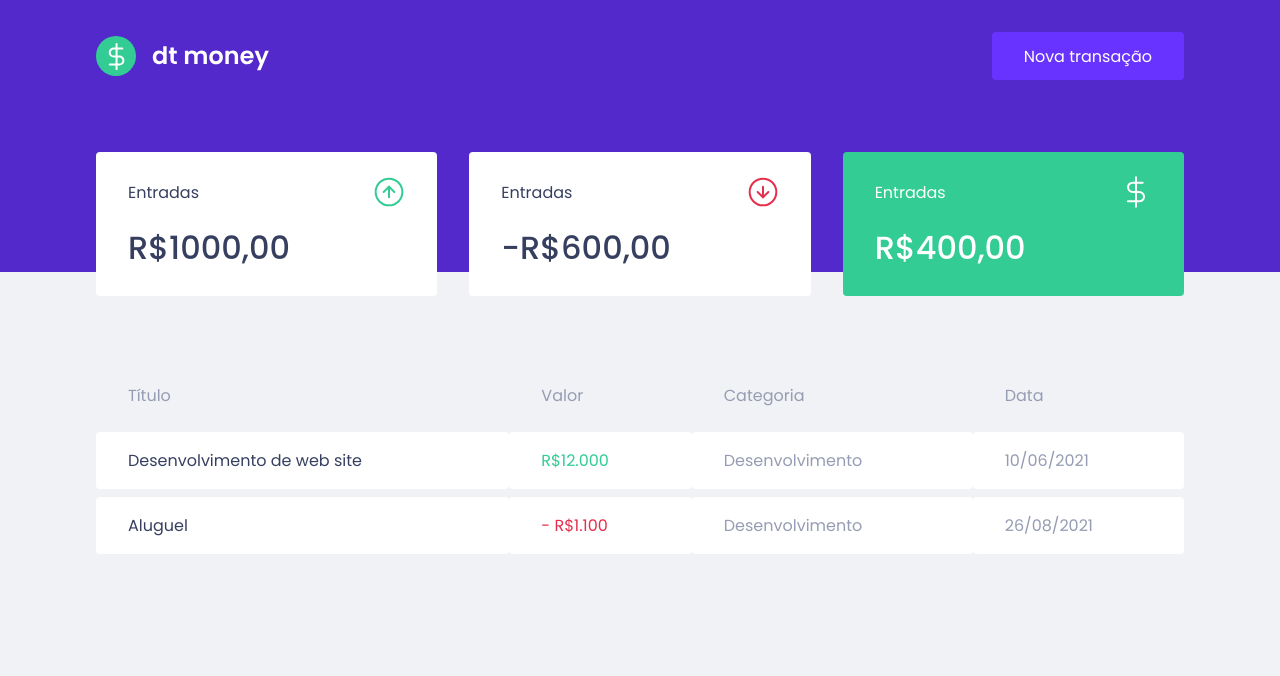
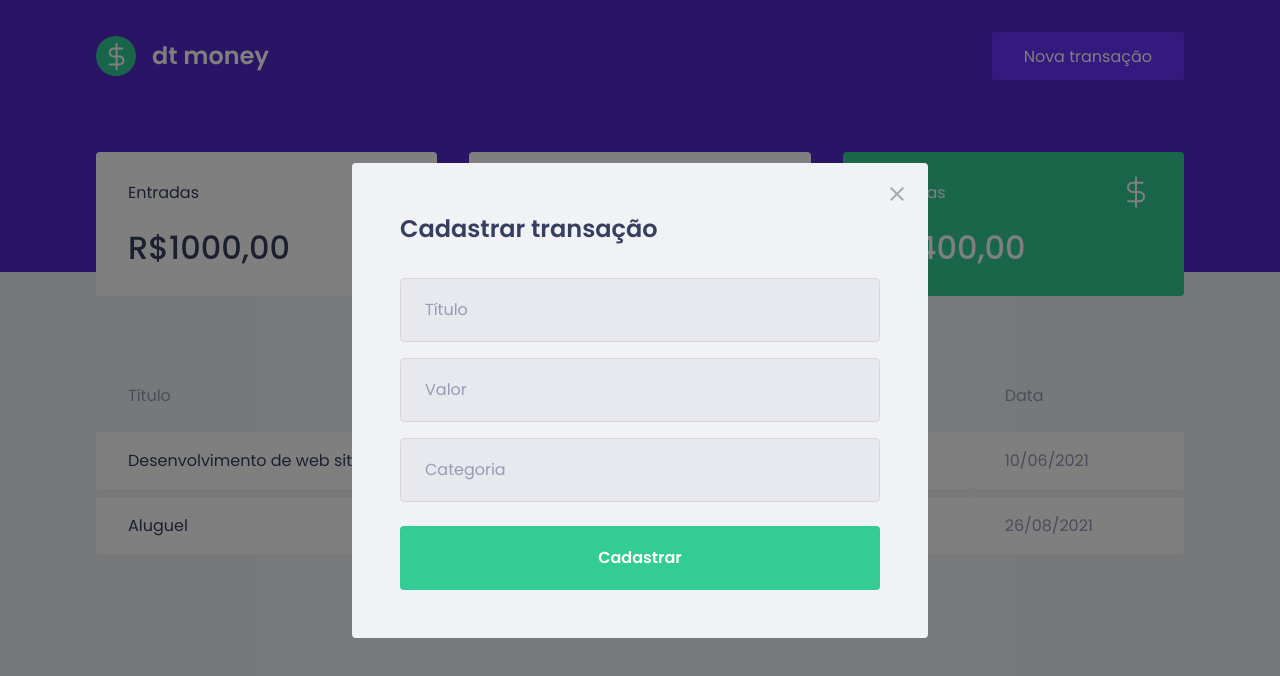
Before and after one commit to ittalolz/02-dtmoney, a React (Create React App) app: page / in a window 1280 px wide. Both pictures are taken after a click on the button "Nova transação". Shown: the top 676 px of the page. Built offline with nearby package versions, Linux system fonts and the light colour scheme; no server answers; what miragejs would draw is missing.

Commit message:
feat: new TransactionModal component

```diff
--- a/package.json
+++ b/package.json
@@ -7,6 +7,7 @@
     "miragejs": "^0.1.43",
     "react": "^18.0.0",
     "react-dom": "^18.0.0",
+    "react-modal": "^3.14.4",
     "react-scripts": "5.0.0",
     "styled-components": "^5.3.5",
     "web-vitals": "^2.1.0"
@@ -19,6 +20,7 @@
     "@types/node": "^16.7.13",
     "@types/react": "^17.0.20",
     "@types/react-dom": "^17.0.9",
+    "@types/react-modal": "^3.13.1",
     "@types/styled-components": "^5.1.24",
     "typescript": "^4.4.2"
   },
--- a/src/App.tsx
+++ b/src/App.tsx
@@ -1,12 +1,28 @@
+import { useState } from "react";
 import { Dashboard } from "./components/Dashboard";
 import { Header } from "./components/Header";
+import { NewTransactionModal } from "./components/NewTransactionModal";
 import { GlobalStyle } from "./styles/global";
 
 export function App() {
+  const [isNewTransactionModalOpen, setIsNewTransactionModalOpen] = useState(false);
+
+  function handleOpenNewTransactionModal(){
+    setIsNewTransactionModalOpen(true);
+  }
+
+  function handleCloseNewTransactionModal(){
+    setIsNewTransactionModalOpen(false);
+  }
+
   return (
     <>
-      <Header />
+      <Header onNewTransactionOpen={handleOpenNewTransactionModal}/>
       <Dashboard />
+      <NewTransactionModal
+        onRequestClose={handleCloseNewTransactionModal}
+        isOpen={isNewTransactionModalOpen}
+      />
       <GlobalStyle />
     </>
   );
--- a/src/components/Header/index.tsx
+++ b/src/components/Header/index.tsx
@@ -1,12 +1,16 @@
-import logoImg from '../../assets/logo.svg'
-import { Container, Content } from "./styles"
+import logoImg from '../../assets/logo.svg';
+import { Container, Content } from "./styles";
 
-export function Header() {
+interface HeaderProps {
+  onNewTransactionOpen: () => void;
+}
+
+export function Header({onNewTransactionOpen}: HeaderProps) {
   return (
     <Container>
       <Content>
         <img src={logoImg} alt="dt money" />
-        <button type="button">
+        <button type="button" onClick={onNewTransactionOpen}>
           Nova transação
         </button>
       </Content>
--- /dev/null
+++ b/src/components/NewTransactionModal/index.tsx
@@ -0,0 +1,50 @@
+import Modal from 'react-modal';
+import closeImg from '../../assets/close.svg'
+import { Container } from "./styles";
+
+interface NewTransactionModalProps {
+  isOpen: boolean,
+  onRequestClose: () => void;
+}
+
+export function NewTransactionModal({isOpen, onRequestClose}: NewTransactionModalProps) {
+  return (
+    <Modal
+      isOpen={isOpen}
+      onRequestClose={onRequestClose}
+      overlayClassName="react-modal-overlay"
+      className="react-modal-content"
+    >
+      <button
+        type="button"
+        onClick={onRequestClose}
+        className="react-modal-close"
+      >
+        <img src={closeImg} alt="Fechar modal" />
+      </button>
+      <Container>
+        <h2>Cadastrar transação</h2>
+
+        <input
+          type="text"
+          placeholder="Título"
+        />
+
+        <input
+          type="number"
+          placeholder="Valor"
+        />
+
+        <input
+          type="text"
+          placeholder="Categoria"
+        />
+
+        <button type="submit">
+          Cadastrar
+        </button>
+      </Container>
+
+    </Modal>
+  );
+}
--- /dev/null
+++ b/src/components/NewTransactionModal/styles.ts
@@ -0,0 +1,49 @@
+import styled from "styled-components";
+
+export const Container = styled.form`
+  h2 {
+    color: var(--text-title);
+    font-size: 1.5rem;
+    margin-bottom: 2rem;
+  }
+
+  input {
+    width: 100%;
+    padding: 0 1.5rem;
+    height: 4rem;
+    border-radius: 0.25rem;
+
+    border: 1px solid #d7d7d7;
+    background: #e7e9ee;
+
+    font-weight: 400;
+    font-size: 1rem;
+
+    &::placeholder {
+      color: var(--text-body);
+    }
+
+    & + input {
+      margin-top: 1rem;
+    }
+  }
+
+  button[type="submit"] {
+    width: 100%;
+    padding: 0 1.5rem;
+    height: 4rem;
+    color: #fff;
+    border-radius: 0.25rem;
+    border: 0;
+    font-size: 1rem;
+    background: var(--green);
+    margin-top: 1.5rem;
+    font-weight: 600;
+
+    transition: filter 0.2s;
+
+    &:hover {
+      filter: brightness(0.9)
+    }
+  }
+`
--- a/src/styles/global.ts
+++ b/src/styles/global.ts
@@ -54,4 +54,40 @@
     cursor: not-allowed;
   }
 
+  .react-modal-overlay {
+    background-color: rgba(0, 0, 0, 0.5);
+
+    position: fixed;
+    top: 0;
+    bottom: 0;
+    right: 0;
+    left: 0;
+
+    display: flex;
+    align-items: center;
+    justify-content: center;
+  }
+  .react-modal-content {
+    width: 100%;
+    max-width: 576px;
+    background: var(--background);
+    padding: 3rem;
+    position: relative;
+    border-radius: 0.25rem;
+  }
+
+  .react-modal-close {
+    position: absolute;
+    right: 1.5rem;
+    top: 1.5rem;
+    border: 0;
+    background: transparent;
+
+    transition: filter 0.2s;
+
+    &:hover {
+      filter: brightness(0.8);
+    }
+  }
+
 `
```
Also changed, not shown: 1 other file (tests, documents, lock files or other folders).
